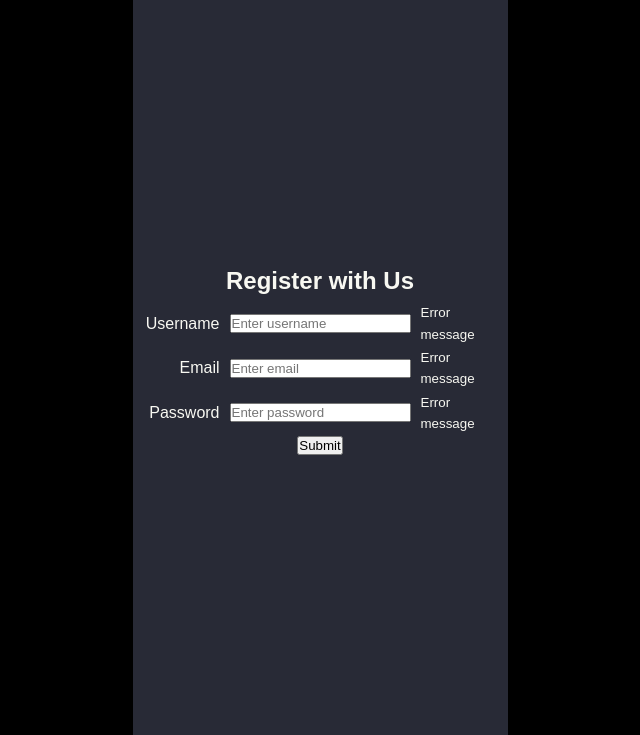
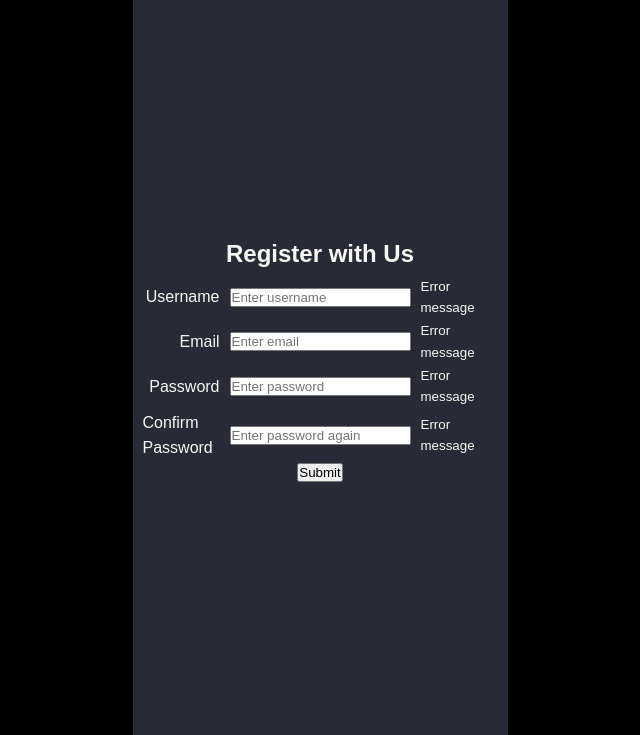
Before and after one commit to gregidonut/formValidator, a website built with Vite: page src/index.html in a window 1280 px wide. Shown: the part 65-800 px from the top of the page, without its empty margins (320-960 px from the left). Built offline with nearby package versions, Linux system fonts and the light colour scheme.

Commit message:
feat: add password2 input field
To ask user to verify password twice before submitting

```diff
--- a/src/index.html
+++ b/src/index.html
@@ -50,6 +50,18 @@
                         <small>Error message</small>
                     </div>
 
+                    <div class="form-control">
+                        <label for="password2"
+                            >Confirm Password</label
+                        >
+                        <input
+                            type="password"
+                            id="password2"
+                            placeholder="Enter password again"
+                        />
+                        <small>Error message</small>
+                    </div>
+
                     <button type="submit">Submit</button>
                     <ul class="error-messages"></ul>
                 </form>
--- a/src/main.ts
+++ b/src/main.ts
@@ -32,5 +32,4 @@ function validateForm(): void {
     if (!password || password.length < 8) {
         errorMessages.innerHTML += `<li>Password must be at least 8 characters long.</li>`;
     }
-
 }
```
